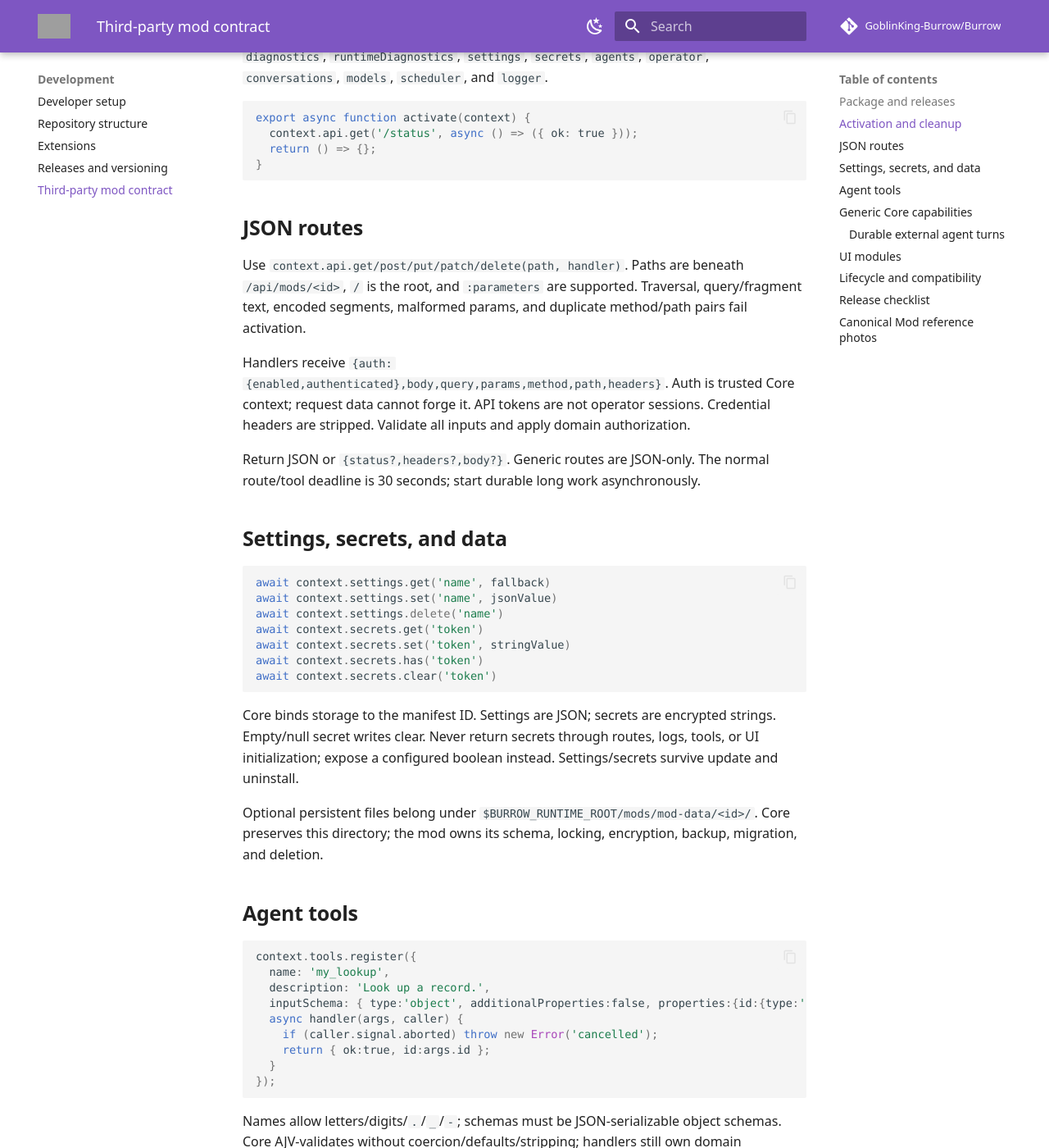
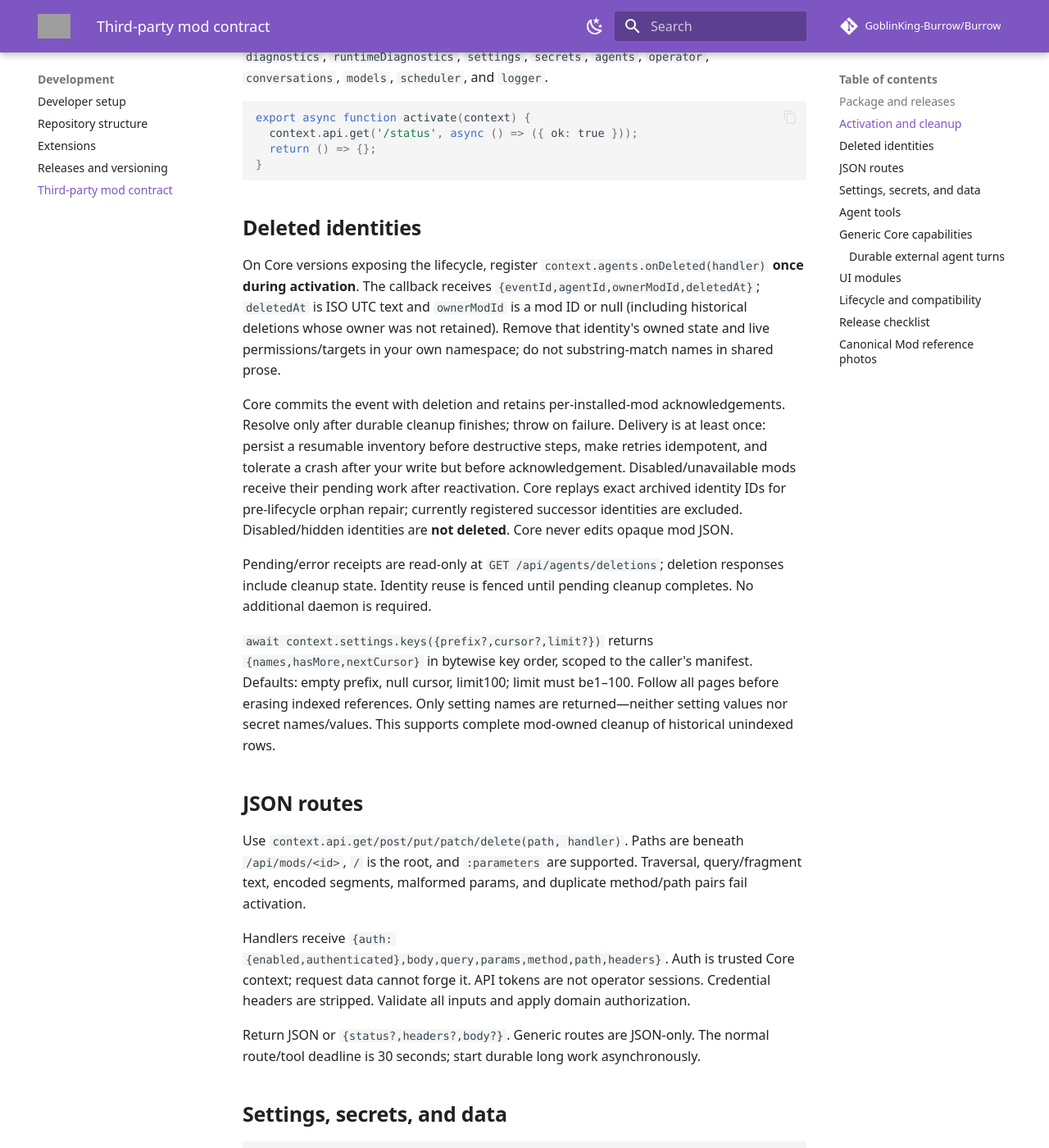
Before and after one commit to NightShaman/Burrow, an MkDocs documentation site: the page built from docs/development/mod-contract.md, in a window 1280 px wide and 1400 px high, scrolled down 1100 px. Shown: the whole window at 82% size. Built offline with MkDocs 1.6.1 and Material for MkDocs 9.7.7, drawn with Linux system fonts in a browser that asks for light colours; comment, search, counter and statistics services are not loaded; grey boxes are pictures that could not be loaded.

Commit message:
fix(identity): clean deleted identities and durable mod references

````diff
--- a/docs/development/mod-contract.md
+++ b/docs/development/mod-contract.md
@@ -35,6 +35,16 @@ export async function activate(context) {
   return () => {};
 }
 ```
+
+## Deleted identities
+
+On Core versions exposing the lifecycle, register `context.agents.onDeleted(handler)` **once during activation**. The callback receives `{eventId,agentId,ownerModId,deletedAt}`; `deletedAt` is ISO UTC text and `ownerModId` is a mod ID or null (including historical deletions whose owner was not retained). Remove that identity's owned state and live permissions/targets in your own namespace; do not substring-match names in shared prose.
+
+Core commits the event with deletion and retains per-installed-mod acknowledgements. Resolve only after durable cleanup finishes; throw on failure. Delivery is at least once: persist a resumable inventory before destructive steps, make retries idempotent, and tolerate a crash after your write but before acknowledgement. Disabled/unavailable mods receive their pending work after reactivation. Core replays exact archived identity IDs for pre-lifecycle orphan repair; currently registered successor identities are excluded. Disabled/hidden identities are **not deleted**. Core never edits opaque mod JSON.
+
+Pending/error receipts are read-only at `GET /api/agents/deletions`; deletion responses include cleanup state. Identity reuse is fenced until pending cleanup completes. No additional daemon is required.
+
+`await context.settings.keys({prefix?,cursor?,limit?})` returns `{names,hasMore,nextCursor}` in bytewise key order, scoped to the caller's manifest. Defaults: empty prefix, null cursor, limit100; limit must be1–100. Follow all pages before erasing indexed references. Only setting names are returned—neither setting values nor secret names/values. This supports complete mod-owned cleanup of historical unindexed rows.
 
 ## JSON routes
 
````
